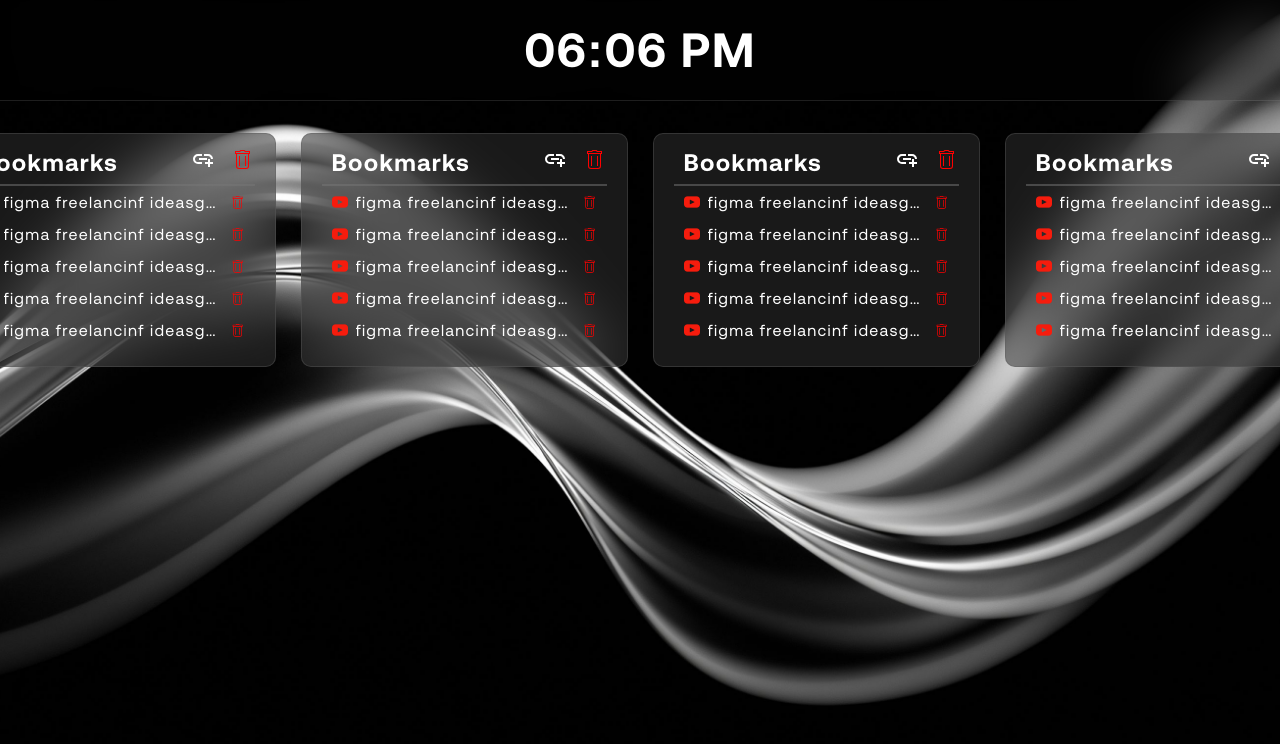
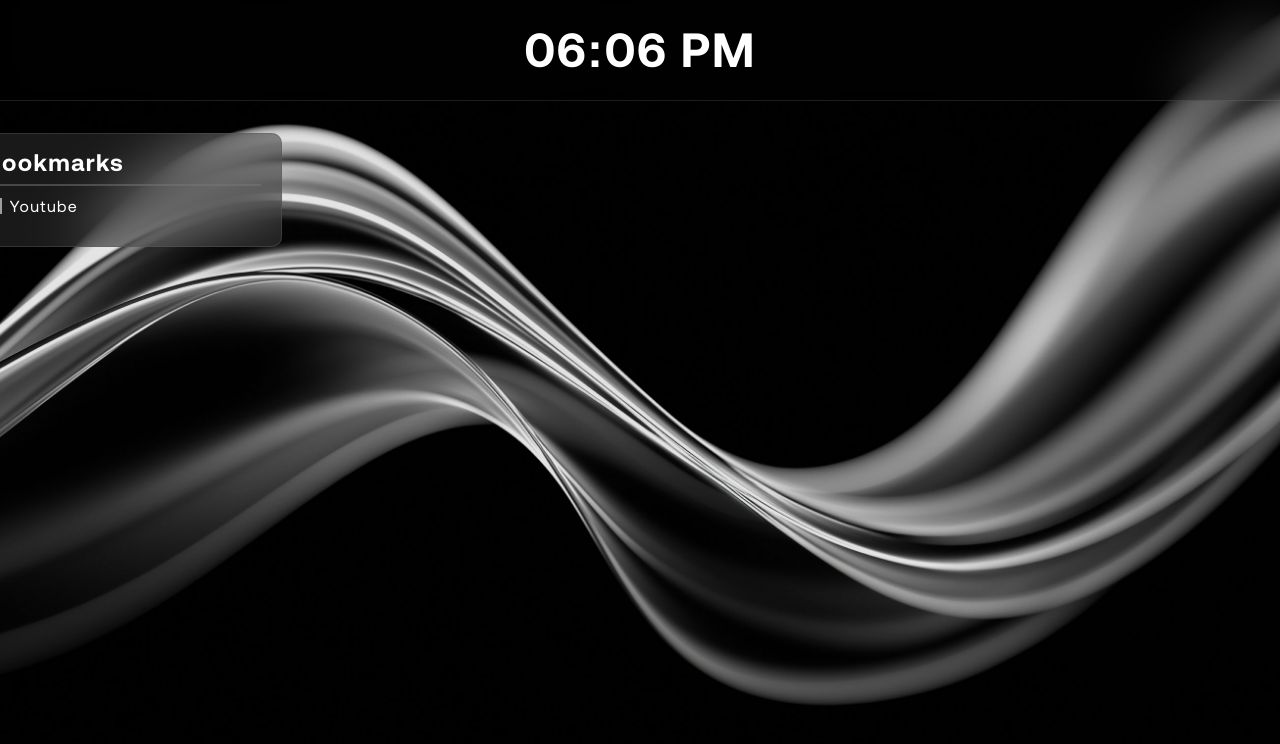
Before and after one commit to nithin6743/Clustr, a React (Vite) app: page / in a window 1280 px wide. Shown: the top 744 px of the page. Built offline with nearby package versions, Linux system fonts and the light colour scheme; grey boxes are pictures that could not be loaded.

Commit message:
add link feature implemented

```diff
--- a/src/App.jsx
+++ b/src/App.jsx
@@ -1,14 +1,48 @@
+import { useState, useEffect } from 'react';
 import './App.css';
 import Boards from './components/Boards';
 import Clock from './components/Clock';
 
 function App() {
+  const defaultBoards = [
+    {
+      id: 1,
+      title: 'Bookmarks',
+      links: [
+        {
+          id: 1,
+          title: 'Youtube',
+          url: 'https://youtube.com',
+          favicon: '...',
+        },
+      ],
+    },
+    // rest of your data...
+  ];
+
+  const [boards, setBoards] = useState(() => {
+    const saved = localStorage.getItem('boards');
+
+    return saved ? JSON.parse(saved) : defaultBoards;
+  });
+  useEffect(() => {
+    localStorage.setItem('boards', JSON.stringify(boards));
+  }, [boards]);
+
+  function addLink(boardId, newLink) {
+    setBoards((prev) =>
+      prev.map((b) =>
+        b.id === boardId ? { ...b, links: [...b.links, newLink] } : b
+      )
+    );
+  }
+
   return (
     <div className='app'>
       <div className='clock'>
         <Clock />
       </div>
-      <Boards />
+      <Boards boards={boards} addLink={addLink} />
     </div>
   );
 }
--- a/src/components/Board.jsx
+++ b/src/components/Board.jsx
@@ -1,14 +1,47 @@
+import { useState } from 'react';
 import styles from './Board.module.css';
-import Links from './Links';
+import Link from './Link';
 
-function Board() {
+function Board({ board, addLink, triggerResize }) {
+  const [showForm, setShowForm] = useState(false);
+  const [title, setTitle] = useState('');
+  const [url, setUrl] = useState('');
+
+  function handleAddLink() {
+    if (!title || !url) return;
+
+    const newLink = {
+      id: Date.now(),
+      title: title,
+      url: url,
+      favicon: `https://www.google.com/s2/favicons?domain=${url}`,
+    };
+
+    addLink(board.id, newLink);
+    setTitle('');
+    setUrl('');
+    setShowForm(false);
+  }
+
   return (
     <div className={styles.board}>
       <div className={styles.boardContent}>
         <div className={styles.boardHeader}>
-          <h3 className={styles.boardTitle}>Bookmarks</h3>
+          <h3 className={styles.boardTitle}>{board.title}</h3>
           <div className={styles.titleActions}>
-            <button className={styles.addLink}>
+            <button className={styles.boardEdit}>
+              <img src='/icons/edit.svg' />
+            </button>
+            <button
+              className={styles.addLink}
+              onClick={() => {
+                setShowForm((prev) => !prev);
+
+                setTimeout(() => {
+                  triggerResize();
+                }, 0);
+              }}
+            >
               <img src='/icons/link.svg' />
             </button>
             <button className={styles.boardDelete}>
@@ -17,9 +50,27 @@ function Board() {
           </div>
         </div>
 
-        <Links />
+        {board.links.map((link) => (
+          <Link link={link} key={link.id} />
+        ))}
       </div>
-      <div className={styles.addLinkForm}></div>
+      {showForm && (
+        <div className={styles.addLinkForm}>
+          <input
+            className={styles.addLinkTitle}
+            placeholder='Title'
+            value={title}
+            onChange={(e) => setTitle(e.target.value)}
+          />
+          <input
+            className={styles.addLinkUrl}
+            placeholder='URL'
+            value={url}
+            onChange={(e) => setUrl(e.target.value)}
+          />
+          <button onClick={handleAddLink}>Add</button>
+        </div>
+      )}
     </div>
   );
 }
--- a/src/components/Board.module.css
+++ b/src/components/Board.module.css
@@ -1,9 +1,8 @@
 .board {
+  align-self: start; /* prevents stretch */
   width: 275px;
   height: auto;
   color: white;
-  padding-top: 1px;
-  padding-bottom: 30px;
   background-color: rgba(50, 50, 50, 0.5);
   backdrop-filter: blur(32px);
   border-style: solid;
@@ -11,6 +10,7 @@
   border-color: rgba(93, 93, 93, 0.4);
   border-radius: 10px;
   padding: 0 30px 20px 20px;
+  margin-bottom: 0;
 }
 
 .boardHeader {
@@ -24,23 +24,31 @@
 }
 
 .boardHeader img {
-  width: 24px;
-  height: 24px;
+  width: 16px;
+  height: 16px;
   padding: 8px;
 }
 
 .addLink,
-.boardDelete {
+.boardDelete,
+.boardEdit {
   background: none;
   border: none;
   margin: 0;
-  font-size: 16px;
+  font-size: 10px;
   cursor: pointer;
   display: flex;
   align-items: center;
   justify-content: center;
   width: 24px;
   height: 24px;
+  opacity: 0;
+}
+
+.addLink:hover,
+.boardDelete:hover,
+.boardEdit:hover {
+  opacity: 100;
 }
 
 .boardHeader img:hover {
@@ -68,7 +76,8 @@
   display: flex;
   align-items: center;
   justify-content: space-evenly;
-  line-height: 32px;
+  line-height: 40px;
+  gap: 8px;
   padding: 0px 5px 0px 5px;
   text-decoration: none;
   color: white;
@@ -96,6 +105,9 @@
 .links:hover {
   background-color: rgba(125, 125, 125, 0.803);
 }
+.links:hover button {
+  opacity: 1;
+}
 
 .links img {
   width: 16px;
@@ -113,10 +125,17 @@
 
 .titleActions {
   display: flex;
-  gap: 16px;
+  gap: 10px;
 }
 
-.editLink,
+.titleActions button {
+  opacity: 0;
+  transition: opacity 0.2s ease;
+}
+.board:hover .titleActions button {
+  opacity: 1;
+}
+
 .deleteLink {
   background: none;
   border: none;
@@ -129,11 +148,38 @@
   width: 16px;
   height: 16px;
   padding: 12px;
+  opacity: 0;
 }
 
-.editLink:hover,
 .deleteLink:hover {
   background-color: rgba(95, 53, 53, 0.657);
   cursor: pointer;
   border-radius: 8px;
 }
+
+.addLinkForm {
+  width: 100%;
+  display: flex;
+  flex-direction: column;
+  gap: 4px;
+}
+.addLinkForm button {
+  width: 100%;
+  height: 32px;
+  border: none;
+  background-color: rgb(255, 255, 255);
+  border-radius: 4px;
+}
+
+.addLinkTitle,
+.addLinkUrl {
+  padding: 6px;
+  border-radius: 4px;
+  background-color: rgba(135, 135, 135, 0.4);
+  border: none;
+}
+
+.addLinkTitle::placeholder,
+.addLinkUrl::placeholder {
+  color: aliceblue;
+}
--- a/src/components/Boards.jsx
+++ b/src/components/Boards.jsx
@@ -1,13 +1,44 @@
 import styles from './Boards.module.css';
 import Board from './Board';
+import { useEffect, useRef } from 'react';
 
-function Boards() {
+function Boards({ boards, addLink }) {
+  const boardsRef = useRef(null);
+
+  const resizeAll = () => {
+    const grid = boardsRef.current;
+    if (!grid) return;
+
+    const rowHeight = 10;
+    const rowGap = 25;
+
+    const items = grid.children;
+
+    Array.from(items).forEach((item) => {
+      const height = item.getBoundingClientRect().height;
+      const span = Math.ceil((height + rowGap) / (rowHeight + rowGap));
+
+      item.style.gridRowEnd = `span ${span}`;
+    });
+  };
+
+  useEffect(() => {
+    setTimeout(resizeAll, 0);
+
+    window.addEventListener('resize', resizeAll);
+    return () => window.removeEventListener('resize', resizeAll);
+  }, [boards]);
+
   return (
-    <div className={styles.boards}>
-      <Board />
-      <Board />
-      <Board />
-      <Board />
+    <div ref={boardsRef} className={styles.boards}>
+      {boards.map((board) => (
+        <Board
+          key={board.id}
+          board={board}
+          addLink={addLink}
+          triggerResize={resizeAll}
+        />
+      ))}
     </div>
   );
 }
--- a/src/components/Boards.module.css
+++ b/src/components/Boards.module.css
@@ -1,7 +1,7 @@
 .boards {
-  display: flex;
-  flex-direction: row;
+  display: grid;
+  grid-template-columns: repeat(4, 324px);
+  grid-auto-rows: 10px;
   gap: 25px;
   justify-content: center;
-  align-items: center;
 }
--- a/src/components/Link.jsx
+++ b/src/components/Link.jsx
@@ -1,12 +1,10 @@
 import styles from './Board.module.css';
-function Link() {
+function Link({ link }) {
   return (
     <div className={styles.links}>
-      <a href='https://google.com' className={styles.linkContent}>
-        <img src='/icons/youtube.png' />
-        <span className={styles.linkText}>
-          figma freelancinf ideasgndfxgndg dgf ndf gn dg
-        </span>
+      <a href={link.url} className={styles.linkContent}>
+        <img src={link.favicon} />
+        <span className={styles.linkText}>{link.title}</span>
       </a>
       <button
         className={styles.deleteLink}
--- a/src/components/Links.jsx
+++ /dev/null
@@ -1,15 +0,0 @@
-import Link from './link';
-
-function Links() {
-  return (
-    <div>
-      <Link />
-      <Link />
-      <Link />
-      <Link />
-      <Link />
-    </div>
-  );
-}
-
-export default Links;
--- a/src/index.css
+++ b/src/index.css
@@ -1,8 +1,9 @@
 body {
   margin: 0;
-  background-image: url('/backgroundImage.jpg');
+  background-image:
+    linear-gradient(rgba(0, 0, 0, 0.1), rgba(0, 0, 0, 0.1)),
+    url('/backgroundImage.jpg');
   background-size: cover;
   background-position: center;
   background-repeat: no-repeat;
-  overlay: auto;
 }
```
